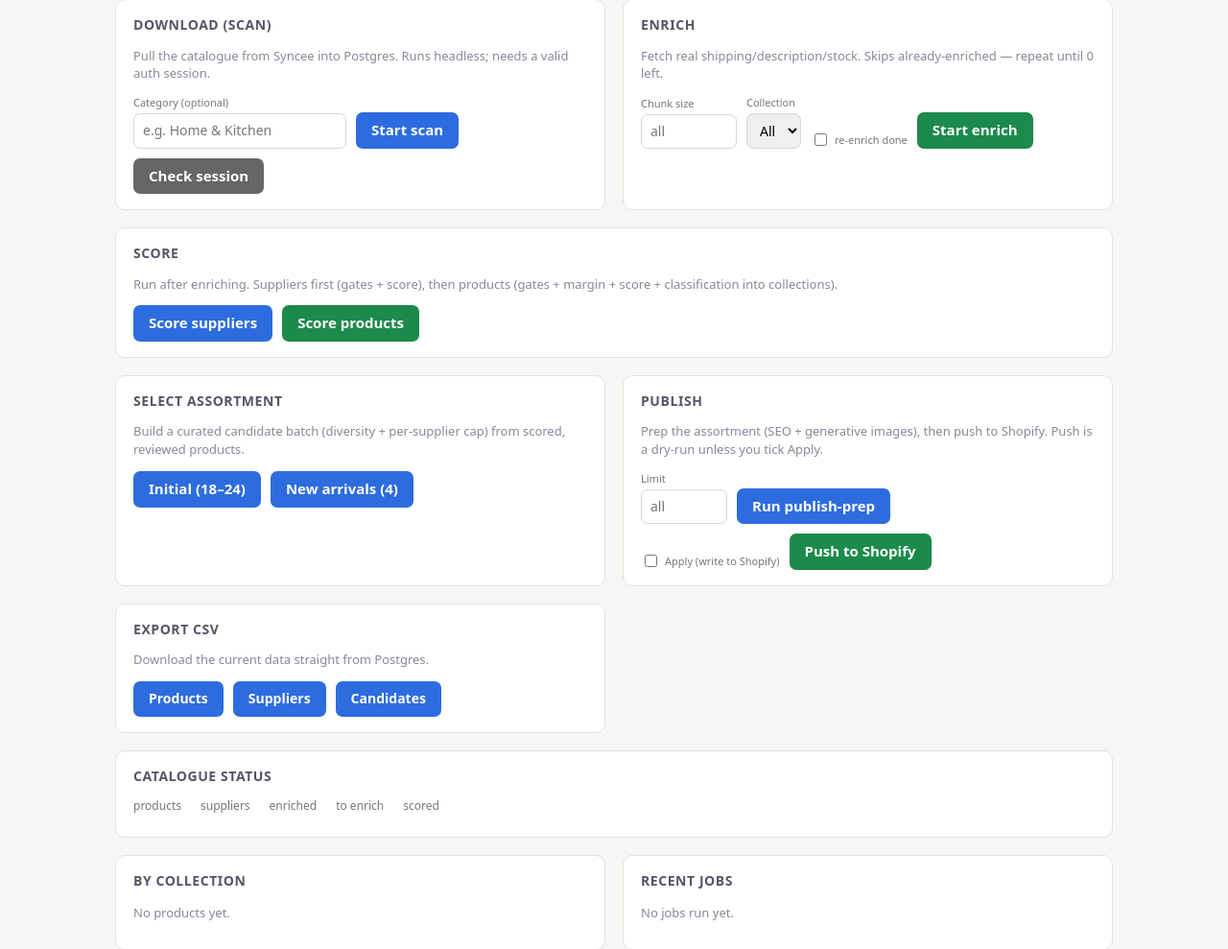
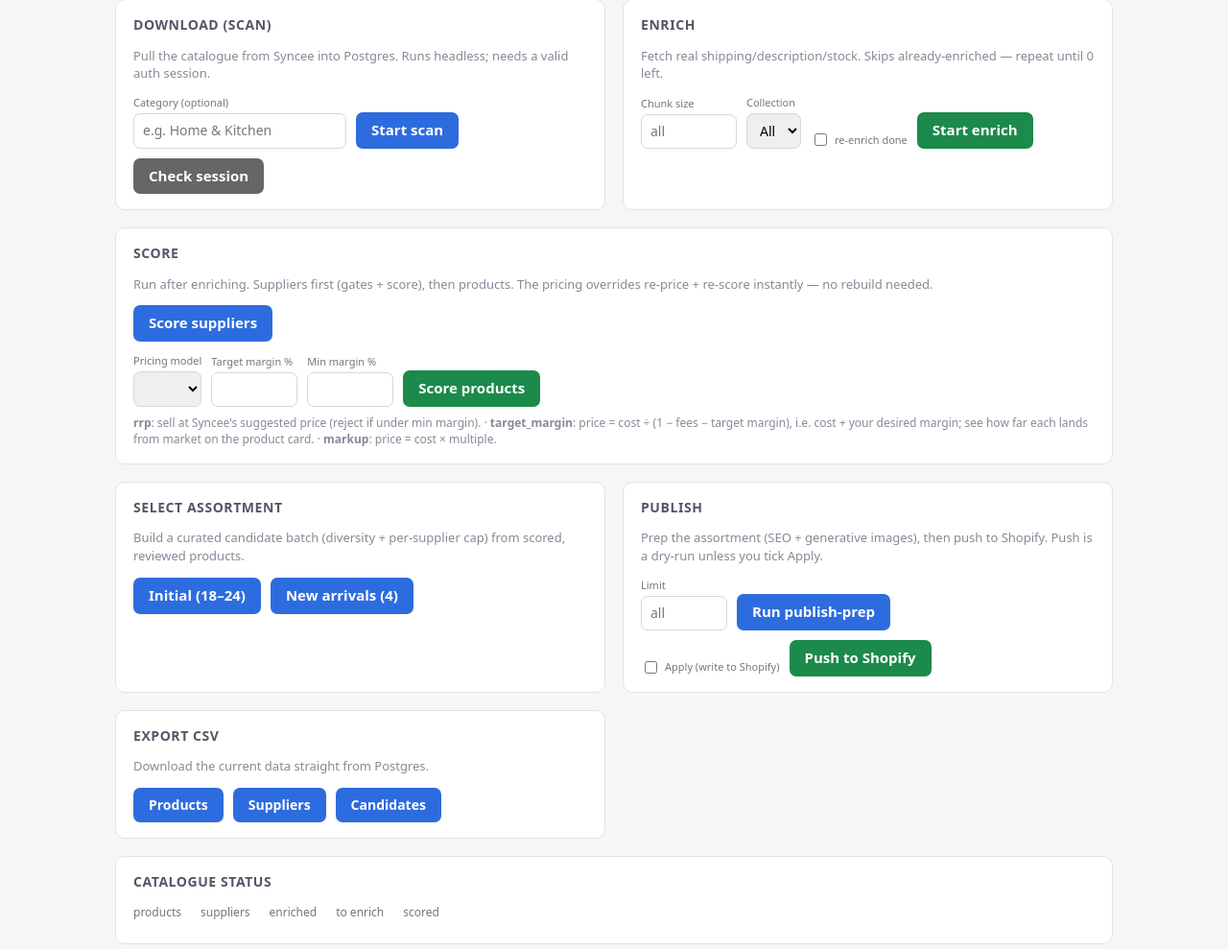
Before and after one commit to rbachyk/syncee-product-research, a FastAPI app: template src/syncee_scanner/dashboard/templates/control.html in a window 1280 px wide. Shown: the part 57-1046 px from the top of the page at 96% size. Run offline with FastAPI, Linux system fonts and the light colour scheme; the template is opened without the code that fills it, so the values that code supplies are empty; some libraries are stand-ins or nearby versions.

Commit message:
Dashboard pricing controls + final EUR price / RRP delta on detail
The "3 shortlisted / 42k" was rrp pricing + the 40% margin floor rejecting
almost everything. Make pricing tunable from the dashboard (no rebuild):

- score products CLI: --pricing-mode / --target-margin / --min-margin override
  config at runtime.
- Dashboard Score card: pricing-model selector (rrp | target_margin | markup),
  target-margin % and min-margin % inputs, prefilled from config. Re-scores
  instantly. target_margin = cost ÷ (1 - fees - margin), i.e. cost + desired
  margin, so nothing is rejected for low margin and you rank by score.
- New "Price vs RRP %" field (how far the price sits from Syncee's market RRP),
  persisted at score time.
- Product detail: prominent final EUR price + margin % + RRP delta banner.

Co-Authored-By: Claude Opus 4.8 (1M context) <noreply@anthropic.com>
Claude-Session: https://claude.ai/code/session_01DPKQfUugHkGtB5PwJrKaxi

```diff
--- a/src/syncee_scanner/dashboard/app.py
+++ b/src/syncee_scanner/dashboard/app.py
@@ -280,12 +280,13 @@ def bulk_review(request: Request, action: str = Form(...), pid: list[int] = _PID
 # Curated field groups for the detail page (label, product-field key).
 _DETAIL_SECTIONS = [
     ("Pricing & margin", [
+        ("Final price (EUR)", "Proposed Retail Price"),
+        ("Syncee RRP (market)", "Suggested Retail Price"),
+        ("Price vs RRP", "Price vs RRP %"),
         ("Supplier price", "Supplier Price"), ("Currency", "Currency"),
-        ("Suggested retail", "Suggested Retail Price"),
-        ("Proposed retail", "Proposed Retail Price"),
         ("Shipping cost", "Shipping Cost"), ("Shipping cost known", "Shipping Cost Known"),
-        ("Landed cost", "Estimated Landed Cost"),
-        ("Margin amount", "Estimated Margin Amount"), ("Margin %", "Estimated Margin %"),
+        ("Landed cost (EUR)", "Estimated Landed Cost"),
+        ("Margin amount (EUR)", "Estimated Margin Amount"), ("Margin %", "Estimated Margin %"),
     ]),
     ("Shipping & stock", [
         ("Ships from", "Ships From"), ("Dispatch min days", "Shipping Min Days"),
@@ -410,9 +411,15 @@ def _stats() -> dict:
 
 @app.get("/control", response_class=HTMLResponse)
 def control(request: Request):
+    from ..config import load_config
+
+    m = load_config().margin
+    pricing = {"mode": m.pricing_mode, "target_margin": m.target_margin_pct,
+               "min_margin": m.minimum_margin_pct,
+               "modes": ["rrp", "target_margin", "markup"]}
     return _TEMPLATES.TemplateResponse(request, "control.html", {
         "stats": _stats(), "active": jobs.active_job(), "recent": jobs.recent_jobs(),
-        "collections": COLLECTIONS, "authed": auth.auth_enabled(),
+        "collections": COLLECTIONS, "pricing": pricing, "authed": auth.auth_enabled(),
     })
 
 
@@ -483,13 +490,26 @@ def start_enrich(limit: str = Form(""), collection: str = Form(""),
     return RedirectResponse(f"/control?error={err}" if err else "/control", status_code=303)
 
 
+def _num(v: str) -> float | None:
+    try:
+        return float(v) if v.strip() != "" else None
+    except (ValueError, AttributeError):
+        return None
+
+
 @app.post("/jobs/score")
-def start_score(target: str = Form(...)):
-    """Score suppliers or products (target = 'suppliers' | 'products')."""
-    argv = jobs.score_argv(target)
+def start_score(target: str = Form(...), pricing_mode: str = Form(""),
+                target_margin: str = Form(""), min_margin: str = Form("")):
+    """Score suppliers/products, with optional pricing overrides for a re-score."""
+    argv = jobs.score_argv(
+        target, pricing_mode=pricing_mode.strip() or None,
+        target_margin=_num(target_margin), min_margin=_num(min_margin),
+    )
     if argv is None:
         return RedirectResponse("/control?error=Unknown+score+target", status_code=303)
-    _, err = jobs.start_job(f"score-{target}", argv, {"target": target})
+    params = {"target": target, "pricing_mode": pricing_mode.strip(),
+              "target_margin": _num(target_margin), "min_margin": _num(min_margin)}
+    _, err = jobs.start_job(f"score-{target}", argv, params)
     return RedirectResponse(f"/control?error={err}" if err else "/control", status_code=303)
 
 
--- a/src/syncee_scanner/dashboard/jobs.py
+++ b/src/syncee_scanner/dashboard/jobs.py
@@ -284,12 +284,22 @@ def enrich_argv(
     return argv
 
 
-def score_argv(target: str) -> list[str] | None:
-    """`score suppliers` (gates + weighted score) or `score products` (gates + margin +
-    score + classification). Returns None for an unknown target."""
+def score_argv(
+    target: str, *, pricing_mode: str | None = None,
+    target_margin: float | None = None, min_margin: float | None = None,
+) -> list[str] | None:
+    """`score suppliers` or `score products` (+ optional pricing overrides for re-scoring)."""
     if target not in ("suppliers", "products"):
         return None
-    return ["syncee-scanner", "score", target]
+    argv = ["syncee-scanner", "score", target]
+    if target == "products":
+        if pricing_mode:
+            argv += ["--pricing-mode", pricing_mode]
+        if target_margin is not None:
+            argv += ["--target-margin", str(target_margin)]
+        if min_margin is not None:
+            argv += ["--min-margin", str(min_margin)]
+    return argv
 
 
 def select_argv(target: str) -> list[str] | None:
--- a/src/syncee_scanner/dashboard/templates/control.html
+++ b/src/syncee_scanner/dashboard/templates/control.html
@@ -125,17 +125,33 @@
   <!-- Score -->
   <div class="card full">
     <h2>Score</h2>
-    <p class="muted" style="margin-top:0">Run after enriching. Suppliers first (gates + score), then products (gates + margin + score + classification into collections).</p>
-    <div class="row">
+    <p class="muted" style="margin-top:0">Run after enriching. Suppliers first (gates + score), then products. The pricing overrides re-price + re-score instantly — no rebuild needed.</p>
+    <div class="row" style="margin-bottom:12px">
       <form method="post" action="/jobs/score">
         <input type="hidden" name="target" value="suppliers">
         <button type="submit" {{ 'disabled' if active }}>Score suppliers</button>
       </form>
-      <form method="post" action="/jobs/score">
-        <input type="hidden" name="target" value="products">
-        <button type="submit" class="g" {{ 'disabled' if active }}>Score products</button>
-      </form>
     </div>
+    <form method="post" action="/jobs/score" class="row">
+      <input type="hidden" name="target" value="products">
+      <label class="f">Pricing model
+        <select name="pricing_mode">
+          {% for mode in pricing.modes %}<option value="{{mode}}" {{'selected' if mode==pricing.mode}}>{{mode}}</option>{% endfor %}
+        </select>
+      </label>
+      <label class="f">Target margin %
+        <input name="target_margin" type="number" step="1" min="0" max="95" value="{{ pricing.target_margin }}" style="width:90px">
+      </label>
+      <label class="f">Min margin %
+        <input name="min_margin" type="number" step="1" min="0" max="95" value="{{ pricing.min_margin }}" style="width:90px">
+      </label>
+      <button type="submit" class="g" {{ 'disabled' if active }}>Score products</button>
+    </form>
+    <p class="muted" style="margin:8px 0 0; font-size:12px">
+      <b>rrp</b>: sell at Syncee's suggested price (reject if under min margin). ·
+      <b>target_margin</b>: price = cost ÷ (1 − fees − target margin), i.e. cost + your desired margin; see how far each lands from market on the product card. ·
+      <b>markup</b>: price = cost × multiple.
+    </p>
   </div>
 
   <!-- Select -->
--- a/src/syncee_scanner/scoring/service.py
+++ b/src/syncee_scanner/scoring/service.py
@@ -165,6 +165,11 @@ def _product_fields(r, classification, supplier_eligible: bool) -> dict:
         fields["Estimated Margin Amount"] = m.margin_amount
         fields["Estimated Margin %"] = m.margin_pct
         fields["Proposed Retail Price"] = m.proposed_retail_price
+        # How far our price sits from Syncee's suggested RRP: +% above market, -% below.
+        if m.market_price and m.proposed_retail_price:
+            fields["Price vs RRP %"] = round(
+                (m.proposed_retail_price / m.market_price - 1) * 100, 1
+            )
     return fields
 
 
```
Also changed, not shown: src/syncee_scanner/cli.py (+26 -1 lines), src/syncee_scanner/dashboard/templates/detail.html (+14 -0 lines).
